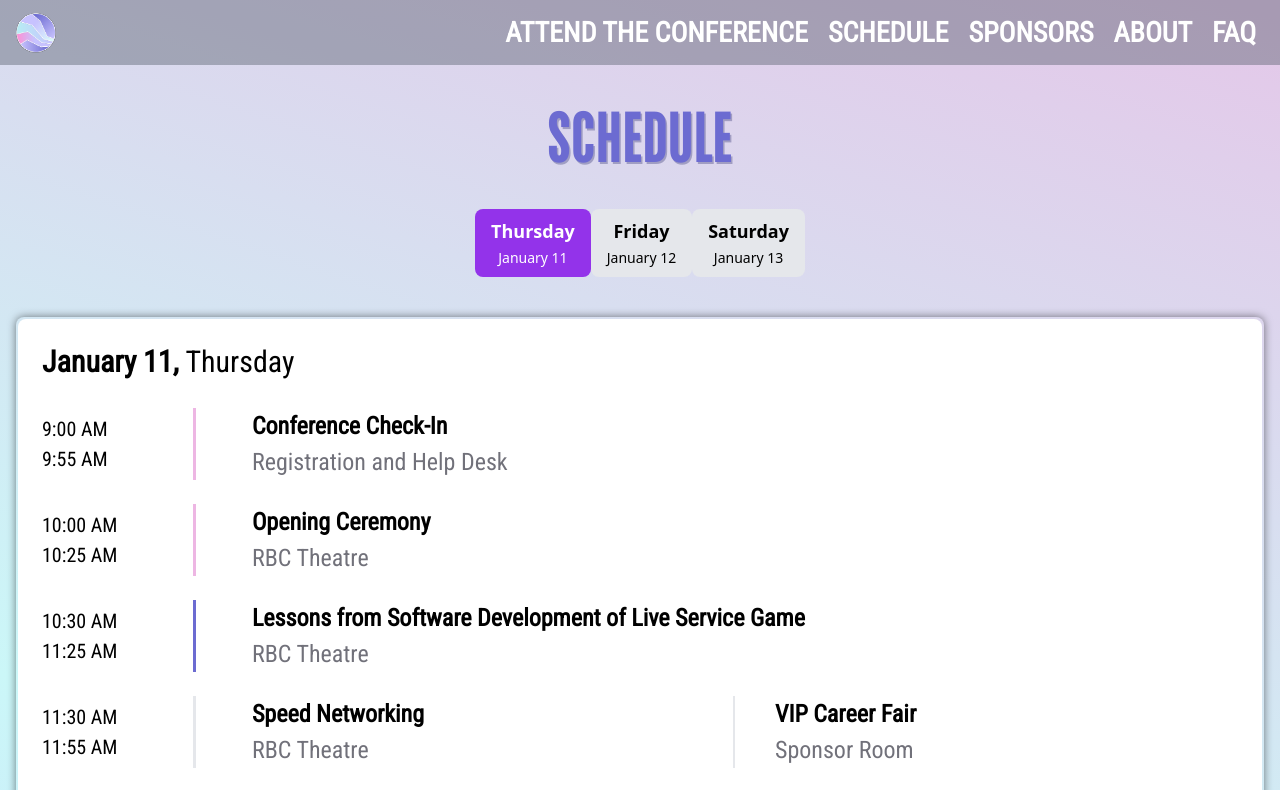
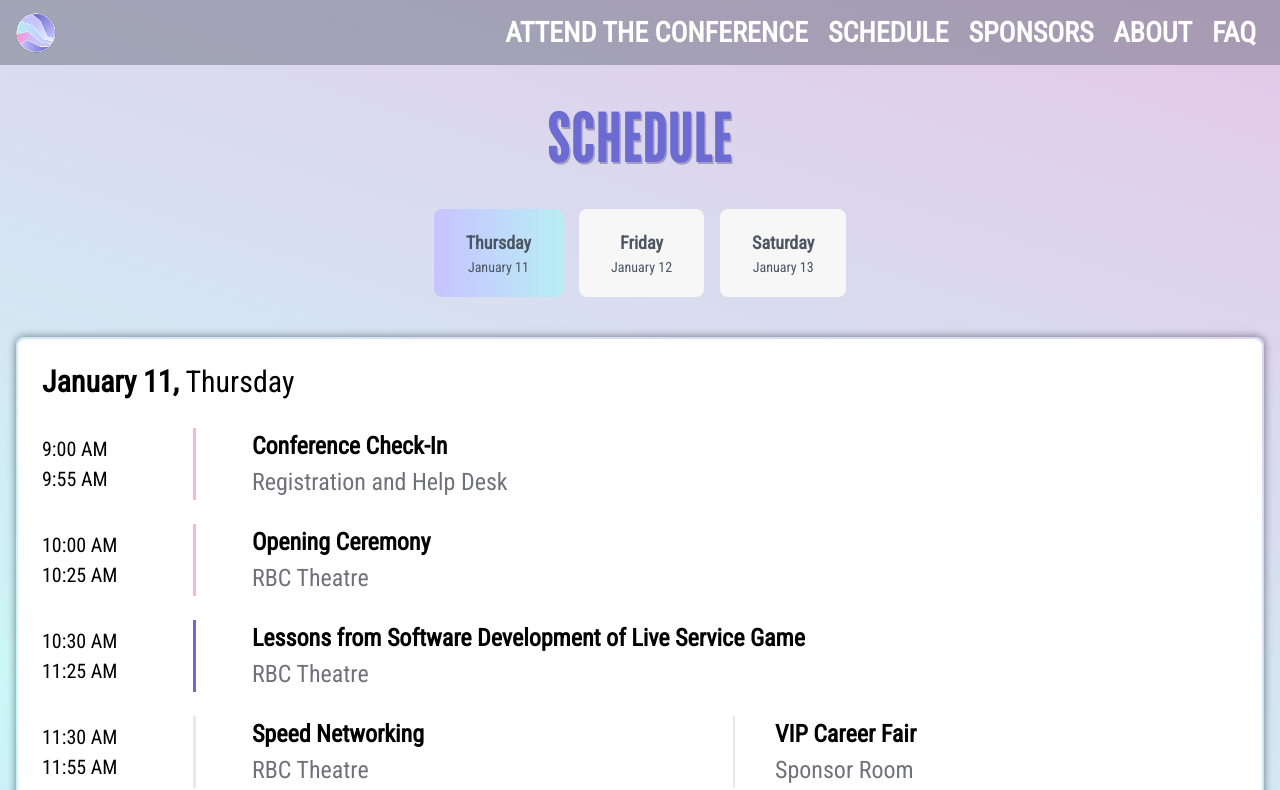
Before and after one commit to cusec/2025, a Next.js app: page /schedule in a window 1280 px wide. Shown: the top 790 px of the page. Built offline with nearby package versions, Linux system fonts and the light colour scheme.

Commit message:
style: update daybutton component with dynamic background color and improved layout

```diff
--- a/components/Schedule/DayButton.tsx
+++ b/components/Schedule/DayButton.tsx
@@ -17,13 +17,17 @@ const DayButton = ({
 }: DayButtonProps) => {
   return (
     <button
-      className={`px-4 py-2 rounded-lg ${
-        selected ? 'bg-purple-600 text-white' : 'bg-gray-200 hover:bg-gray-300'
+      style={{
+        background: selected
+          ? 'var(--button-gradient-color)'
+          : '#F7F7F7',
+      }}
+      className={`flex flex-col items-center justify-center px-8 py-5 rounded-lg mx-2 RobotoText text-lg ${
+        selected ? 'text-gray-600' : 'text-gray-600'
       }`}
       onClick={onDayButtonClick}
     >
-      <span className="text-lg font-bold">{Day}</span>
-      <br />
+      <span className="font-bold">{Day}</span>
       <span className="text-sm">{Date}</span>
     </button>
   );
```
